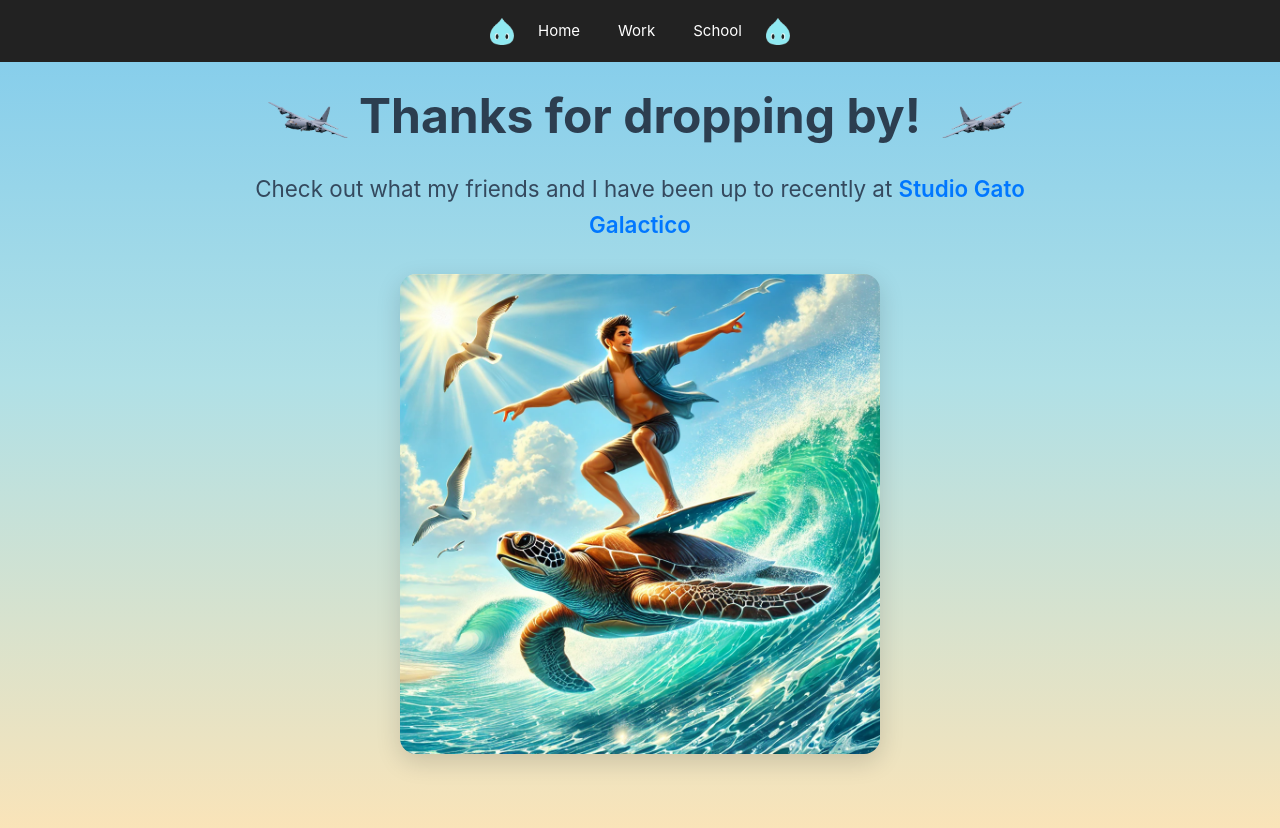
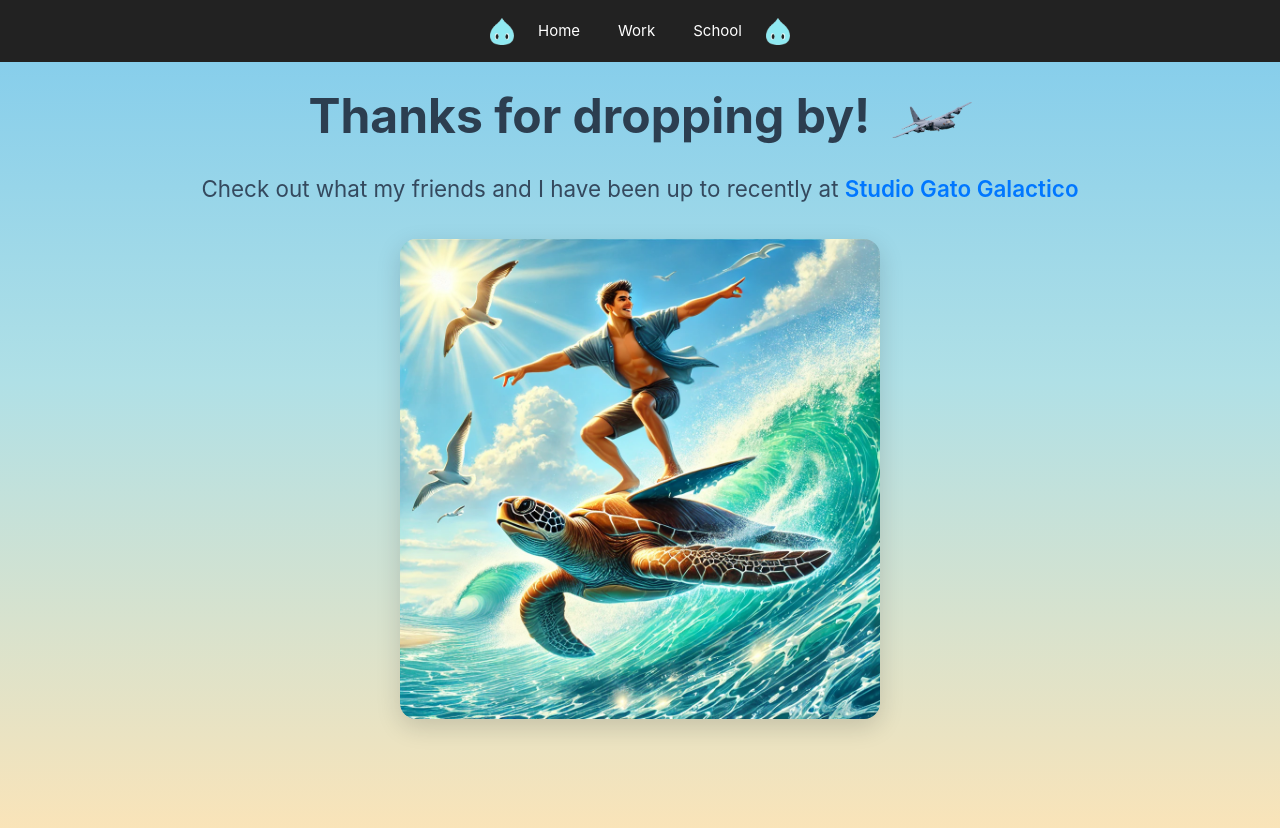
Before and after one commit to papasj19/PresentationWebsite, a Vue app in the folder presentation/: page / in a window 1280 px wide. Shown: the top 828 px of the page. Built offline with nearby package versions, Linux system fonts and the light colour scheme.

Commit message:
home page formatting

```diff
--- a/presentation/src/components/LandingPage.vue
+++ b/presentation/src/components/LandingPage.vue
@@ -4,7 +4,7 @@
 <template>
   <section class="landing-page">
     <div class="content">
-      <h1 class="title"> <img class="plane" src="/src/assets/plane.png"  alt="plane"/> Thanks for dropping by! <img class="plane" src="/src/assets/plane2.png"  alt="plane2"/></h1>
+      <h1 class="title"> Thanks for dropping by! <img class="plane" src="/src/assets/plane2.png"  alt="plane2"/></h1>
       <h2 class="subtitle">
         Check out what my friends and I have been up to recently at
         <a href="https://www.studiogatogalactico.com" target="_blank" rel="noopener noreferrer">
@@ -45,7 +45,7 @@
 }
 
 .content {
-  max-width: 800px;
+  width: 100%;
   animation: fadeIn 1.2s ease-in-out;
 }
 
```
